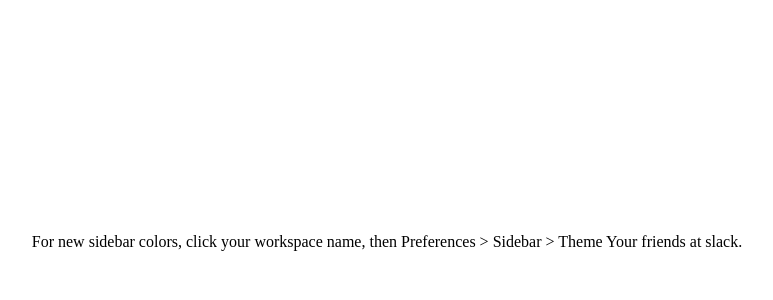
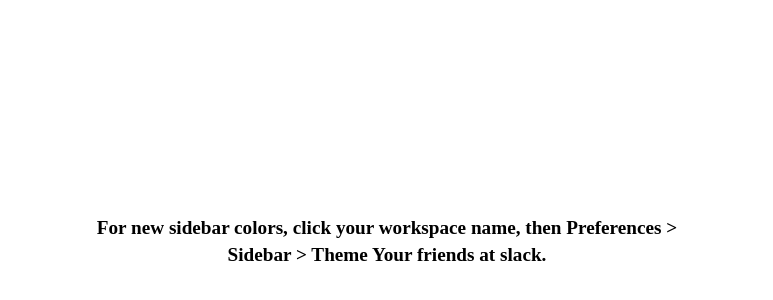
Before and after one commit to paperjinx/loading_page, a plain HTML site: page index.html in a window 1280 px wide. Shown: the part 166-466 px from the top of the page, without its empty margins (253-1026 px from the left). Drawn offline with Linux system fonts and the light colour scheme.

Commit message:
updated style.css

```diff
--- a/style.css
+++ b/style.css
@@ -4,3 +4,11 @@ body {
     align-items: center;
     min-height: 100vh;
 }
+
+.loading{
+    max-width: 50%;
+    line-height: 1.4;
+    font-size: 1.2rem;
+    font-weight: bold;
+    text-align: center;
+}
```
